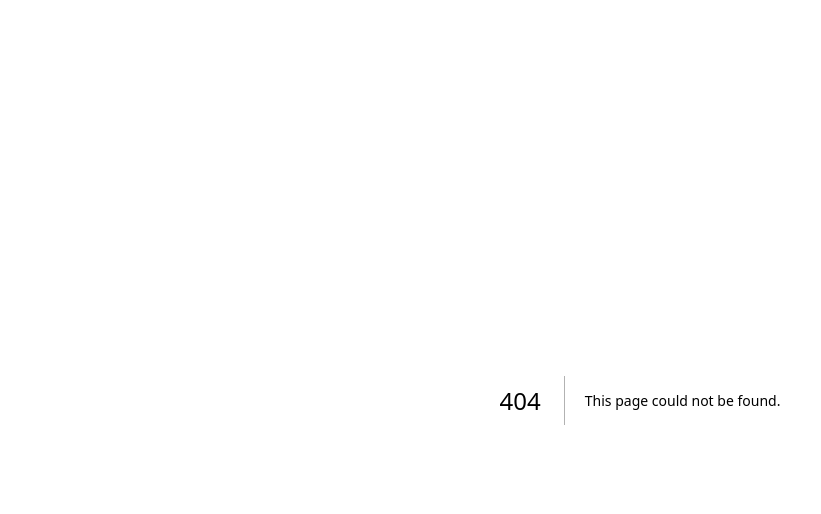
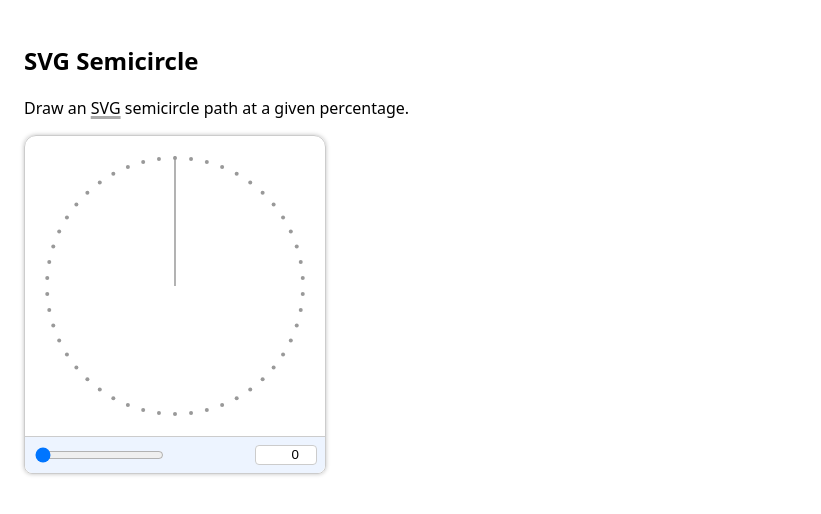
Before and after one commit to CrowsInTrenchCoat/isolations, a Next.js app: page /isolations/svg-draw-semicircle in a window 1280 px wide. Before the commit this address had no page. Shown: the top 514 px of the page, without its empty margins (0-821 px from the left). Built offline with nearby package versions, Linux system fonts and the light colour scheme.

Commit message:
Import Semicircle drawing thingy for js.

```diff
--- a/app/globals.css
+++ b/app/globals.css
@@ -1,42 +1,19 @@
 :root {
-  --background: #ffffff;
-  --foreground: #171717;
+  --system-ui: system-ui, "Segoe UI", Roboto, Helvetica, Arial, sans-serif, "Apple Color Emoji", "Segoe UI Emoji", "Segoe UI Symbol";
 }
 
-@media (prefers-color-scheme: dark) {
-  :root {
-    --background: #0a0a0a;
-    --foreground: #ededed;
-  }
-}
-
-html,
-body {
-  max-width: 100vw;
-  overflow-x: hidden;
+html {
+  font-family: var(--system-ui);
+  font-size: 16px;
 }
 
 body {
-  color: var(--foreground);
-  background: var(--background);
-  font-family: Arial, Helvetica, sans-serif;
-  -webkit-font-smoothing: antialiased;
-  -moz-osx-font-smoothing: grayscale;
+  padding: 1rem;
 }
 
-* {
-  box-sizing: border-box;
-  padding: 0;
-  margin: 0;
+abbr {
+  text-decoration-color: #aaa;
+  text-decoration-line: underline;
+  text-decoration-style: solid;
+  text-decoration-thickness: 3px;
 }
-
-a {
-  color: inherit;
-  text-decoration: none;
-}
-
-@media (prefers-color-scheme: dark) {
-  html {
-    color-scheme: dark;
-  }
-}
--- a/app/page.tsx
+++ b/app/page.tsx
@@ -1,8 +1,10 @@
-export default function Home() {
+import Link from 'next/link'
+
+export default function Home () {
   return (
     <div>
       <main>
-        HI
+        <Link href="/svg-draw-semicircle">Semicircle</Link>
       </main>
     </div>
   )
--- /dev/null
+++ b/app/svg-draw-semicircle/calc-circular-coordinates.ts
@@ -0,0 +1,19 @@
+interface Coordinate {
+  x: number,
+  y: number,
+}
+
+export function calcCircularCoordinates (
+  percent : number,
+  radius : number,
+  center : Coordinate
+) : Coordinate {
+  percent = percent - 25 // Move zero point from 3 o'clock to 12 o'clock.
+  const angle = (percent - 0) * (360 - 0) / (100 - 0) + 0
+  const radians = (Math.PI / 180) * angle;
+  const coords = {
+    x: center.x + radius * Math.cos(radians),
+    y: center.y + radius * Math.sin(radians),
+  }
+  return coords
+}
--- /dev/null
+++ b/app/svg-draw-semicircle/page.tsx
@@ -0,0 +1,48 @@
+'use client'
+
+import React, { ChangeEvent, useState } from 'react'
+import { Svg } from './svg'
+
+import './style.css'
+
+export default function SvgDrawSemicircle () {
+  const [ percent, setPercent ] = useState<number>(0)
+
+  function handleChangePercent (event : ChangeEvent<HTMLInputElement>) {
+    const nextPercent = parseFloat(event.target.value)
+    setPercent(nextPercent)
+  }
+
+  return (
+    <div>
+      <main>
+        <h2>SVG Semicircle</h2>
+        <p>
+          Draw an <abbr title="Scalable Vector Graphics">SVG</abbr>{' '}
+          semicircle path at a given percentage.
+        </p>
+        <div className="box">
+          <Svg diameter={300} padding={20} percent={percent} />
+          <div className="actions">
+            <input
+              id="range"
+              type="range"
+              min="0"
+              max="100"
+              onChange={handleChangePercent}
+              value={percent}
+            />
+            <input
+              id="percent"
+              type="number"
+              min="0"
+              max="100"
+              onChange={handleChangePercent}
+              value={percent}
+            />
+          </div>
+        </div>
+      </main>
+    </div>
+  )
+}
--- /dev/null
+++ b/app/svg-draw-semicircle/read-whole-number.ts
@@ -0,0 +1,20 @@
+export function readWholeNumber (aught : any) : number {
+  switch (typeof aught) {
+    case 'string' : {
+      const n = aught.trim().match(/^(?:[1-9][0-9]*)*[0-9]$/)
+        ? Number(aught.trim())
+        : 0
+      return Number.isSafeInteger(n) ? n : 0
+    }
+    case 'number' : {
+      return Number.isSafeInteger(aught) && aught > 0 ? aught : 0
+    }
+    case 'bigint' : {
+      const n = Number(aught)
+      return Number.isSafeInteger(n) && n > 0 ? n : 0
+    }
+    default : {
+      return 0
+    }
+  }
+}
--- /dev/null
+++ b/app/svg-draw-semicircle/style.css
@@ -0,0 +1,36 @@
+.box {
+  border: 1px solid #ccc;
+  border-radius: 0.75rem 0.75rem 0.5rem 0.5rem;
+  box-shadow: 0 0 0.25rem rgba(0, 0, 0, 0.25);
+  display: inline-flex;
+  flex-direction: column;
+  overflow: hidden;
+  transition: box-shadow 250ms ease;
+  &:focus,
+  &:focus-within,
+  &:hover {
+    border-color: #b6b6b6;
+    box-shadow: 0 0 0.35rem rgba(0, 0, 0, 0.5);
+  }
+}
+.actions {
+  background-color: #edf4ff;
+  border-top: 1px solid #ccc;
+  border-radius: 0 0 0.5rem 0.5rem;
+  display: flex;
+  justify-content: space-between;
+  padding: 0.5rem;
+  input[type="number"] {
+    border: 1px solid #ccc;
+    border-radius: 0.25rem;
+    text-align: right;
+  }
+}
+.blue {
+  transition: fill 250ms ease;
+  fill: #4287f5;
+  stroke: #999;
+  &:hover {
+    fill: #3461a8;
+  }
+}
--- /dev/null
+++ b/app/svg-draw-semicircle/svg-circle.tsx
@@ -0,0 +1,12 @@
+import React, { SVGProps } from 'react'
+
+interface SvgCirclePropsBase extends SVGProps<SVGCircleElement> {
+  center : { x : number, y : number },
+}
+
+export type SvgCircleProps = Omit<SvgCirclePropsBase, 'cx' | 'cy' | 'r'>
+
+export function SvgCircle (props : SvgCircleProps) {
+  const { center, radius, ...atts } = props
+  return <circle cx={center.x} cy={center.y} r={radius} {...atts} />
+}
--- /dev/null
+++ b/app/svg-draw-semicircle/svg-semicircle-path.tsx
@@ -0,0 +1,46 @@
+import React, { SVGProps } from 'react'
+
+interface Coord {
+  x : number,
+  y : number
+}
+
+export interface SvgSemicirclePathProps extends SVGProps<SVGPathElement> {
+  center : Coord,
+  range : [ number, number ],
+  percent : number,
+  radius : number,
+}
+
+export function SvgSemicirclePath (props : SvgSemicirclePathProps) {
+  const { center, d, range, percent, radius, ...atts } = props
+
+  const start = calc(range[0], radius, center)
+  const end = calc(range[1], radius, center)
+  const r = radius
+  const largeArc = percent > 50 ? 1 : 0
+  const sweep = 1
+  const rotation = 0
+
+  const createDataAttribute = () => {
+    return ''
+      + `M ${center.x} ${center.y} `
+      + `L ${start.x} ${start.y} `
+      + `A ${r} ${r} ${rotation} ${largeArc} ${sweep} ${end.x} ${end.y} `
+      + 'Z'
+  }
+
+  const data = d ? d : createDataAttribute()
+
+  return <path d={data} {...atts} />
+}
+
+function calc (percent : number, radius : number, center : Coord) : Coord {
+  percent = percent - 25 // Set zero point to 12 o'clock.
+  const angle = (percent - 0) * (360 - 0) / (100 - 0) + 0
+  const radians = (Math.PI / 180) * angle;
+  return {
+    x: center.x + radius * Math.cos(radians),
+    y: center.y + radius * Math.sin(radians),
+  }
+}
--- /dev/null
+++ b/app/svg-draw-semicircle/svg.tsx
@@ -0,0 +1,63 @@
+import React, { ReactElement, useEffect, useState } from 'react'
+
+import { readWholeNumber } from './read-whole-number'
+import { SvgCircle, SvgCircleProps } from './svg-circle'
+import { SvgSemicirclePath } from './svg-semicircle-path'
+import { calcCircularCoordinates } from './calc-circular-coordinates'
+
+export interface SvgProps {
+  diameter : number,
+  padding? : number,
+  percent : number,
+}
+
+type DotArray = ReactElement<SvgCircleProps>[]
+
+export function Svg (props : SvgProps) {
+  const { diameter, percent, padding } = props
+  const [ dots, setDots ] = useState<DotArray>([])
+
+  const center = { x: 0, y: 0 }
+  const d = readWholeNumber(diameter)
+  const p = readWholeNumber(padding)
+  const radius = (d / 2) - p
+  const viewBox = `${d/2 * -1} ${d/2 * -1} ${d} ${d}`
+
+  useEffect(() => {
+    const subdivisions = 50
+    const nextDots : DotArray = []
+    for (let i = 0; i < subdivisions; i++) {
+      const percent = i * (100 / subdivisions)
+      const coords = calcCircularCoordinates(percent, radius - 2, center)
+      nextDots.push((
+        <SvgCircle key={i} center={coords} radius={2} fill="#999" />
+      ))
+    }
+    setDots(nextDots)
+  }, [ d ])
+
+  return (
+    <svg
+      xmlns="http://www.w3.org/2000/svg"
+      width={d}
+      height={d}
+      viewBox={viewBox}
+    >
+      {dots}
+      {percent === 100
+        ? <SvgCircle
+            center={center}
+            className="blue"
+            radius={radius}
+          />
+        : <SvgSemicirclePath
+            center={center}
+            className="blue"
+            range={[ 0, percent ]}
+            percent={percent}
+            radius={radius}
+          />
+      }
+    </svg>
+  )
+}
--- a/package.json
+++ b/package.json
@@ -6,7 +6,8 @@
     "dev": "next dev",
     "build": "next build",
     "start": "next start",
-    "lint": "next lint"
+    "lint": "next lint",
+    "typecheck": "tsc --noEmit --pretty false"
   },
   "dependencies": {
     "react": "^18",
```
Also changed, not shown: 2 other files (tests, documents, lock files or other folders).
